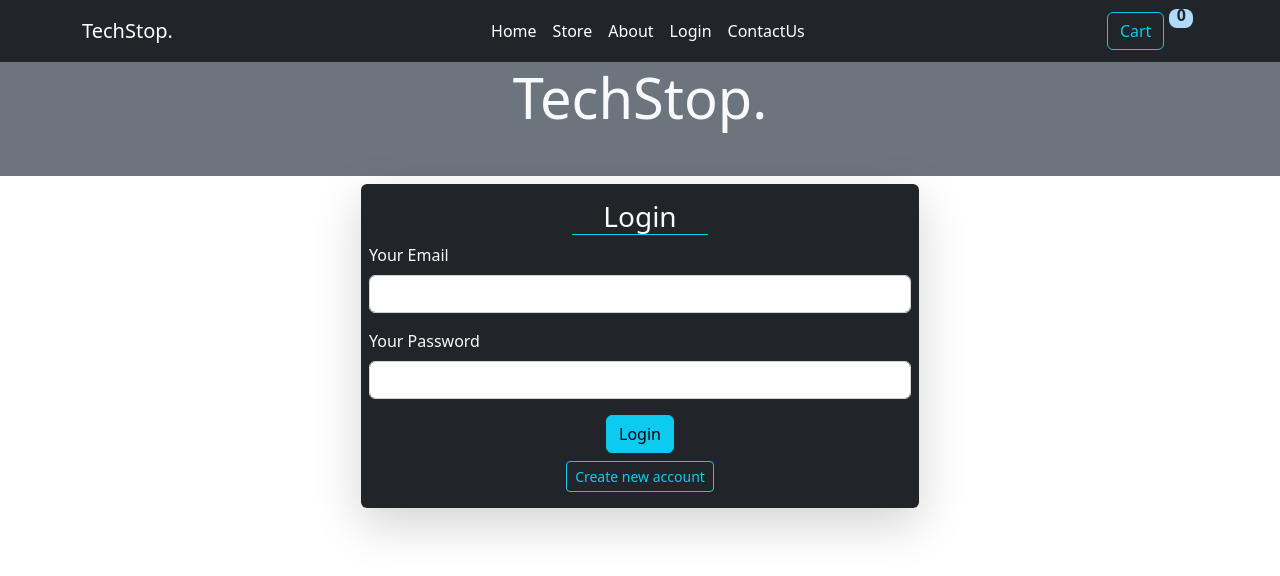
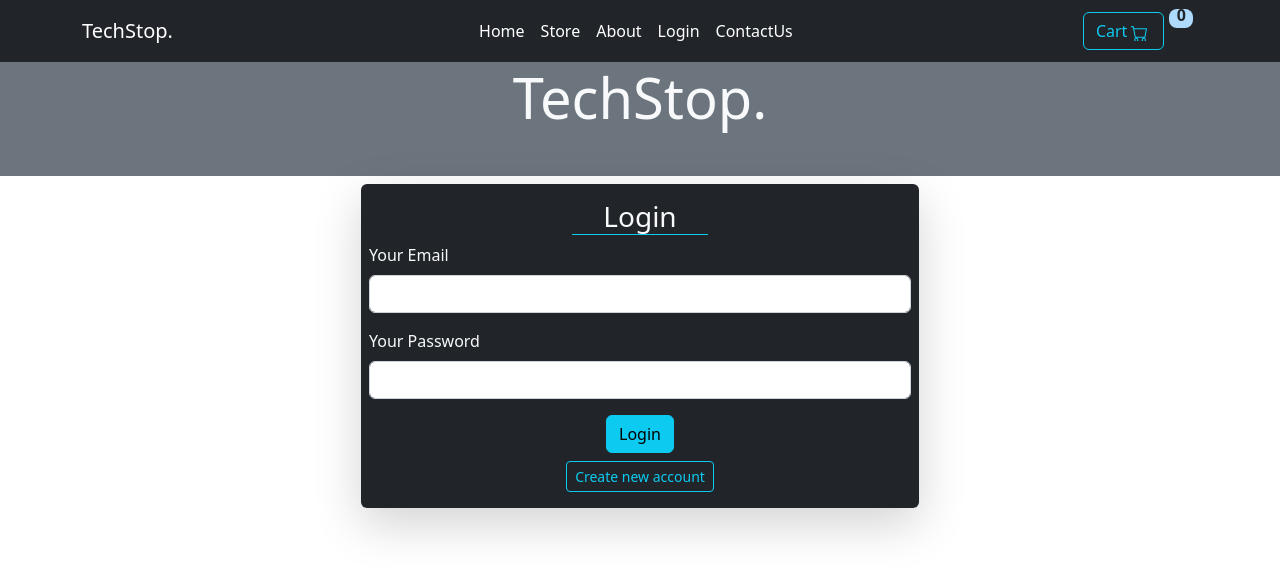
Before and after one commit to PrxWrath/ecommerce-app, a React (Create React App) app: page /store in a window 1280 px wide. Shown: the top 576 px of the page. Built offline with nearby package versions, Linux system fonts and the light colour scheme; no server answers.

Commit message:
Added lazy loading and optimizations

```diff
--- a/src/App.js
+++ b/src/App.js
@@ -1,14 +1,16 @@
-import React, { useContext, useState } from "react";
+import React, { Suspense, useContext, useState } from "react";
 import { Route, Switch} from "react-router-dom";
 import Header from "./components/Layout/Header";
 import Banner from "./components/Layout/Banner";
-import Products from "./components/Main/Products";
-import Home from "./components/Main/Home";
-import Cart from "./components/Cart/Cart";
-import About from "./components/Info/About";
-import Contact from "./components/Info/Contact";
-import UserForm from "./components/Auth/UserForm";
 import Context from "./store/Context";
+import Loader from "./components/Layout/Loader";
+
+const Products = React.lazy(()=>import('./components/Main/Products'));
+const Home = React.lazy(()=>import("./components/Main/Home"));
+const Cart = React.lazy(()=>import("./components/Cart/Cart"));
+const About = React.lazy(()=>import("./components/Info/About"));
+const Contact = React.lazy(()=>import("./components/Info/Contact"));
+const UserForm = React.lazy(()=>import("./components/Auth/UserForm"));
 
 const App = () => {
   const [showCart, setShowCart] = useState(false);
@@ -18,6 +20,8 @@ const App = () => {
     <>
       <Header setShowCart={setShowCart} />
       <Banner />
+
+      <Suspense fallback={<Loader/>}>
         <Cart showCart={showCart} setShowCart={setShowCart} />
         <Switch>
           <Route exact path="/">
@@ -37,6 +41,7 @@ const App = () => {
             <UserForm />
           </Route>
         </Switch>
+      </Suspense>
     </>
   );
 };
--- a/src/components/Layout/HeaderCart.js
+++ b/src/components/Layout/HeaderCart.js
@@ -1,18 +1,36 @@
-import React, {useContext} from "react";
+import React, { useContext } from "react";
 import { Button } from "react-bootstrap";
-import Context from "../../store/Context"
+import Context from "../../store/Context";
 const HeaderCart = (props) => {
-
   const cartCtx = useContext(Context);
   let itemCount = 0;
-  if(cartCtx.items){
-    Object.keys(cartCtx.items).forEach(key=>{itemCount++})
+  if (cartCtx.items) {
+    Object.keys(cartCtx.items).forEach((key) => {
+      itemCount++;
+    });
   }
 
   return (
     <div className="d-flex my-1">
-      <Button onClick={()=>{props.setShowCart(true)}} variant="outline-info" size="md">
+      <Button
+        onClick={() => {
+          props.setShowCart(true);
+        }}
+        variant="outline-info"
+        size="md"
+      >
         Cart
+        <svg
+        xmlns="http://www.w3.org/2000/svg"
+        width="16"
+        height="16"
+        fill="currentColor"
+        className="bi bi-cart mx-1"
+        viewBox="0 0 15 15"
+      >
+        <path d="M0 1.5A.5.5 0 0 1 .5 1H2a.5.5 0 0 1 .485.379L2.89 3H14.5a.5.5 0 0 1 .491.592l-1.5 8A.5.5 0 0 1 13 12H4a.5.5 0 0 1-.491-.408L2.01 3.607 1.61 2H.5a.5.5 0 0 1-.5-.5zM3.102 4l1.313 7h8.17l1.313-7H3.102zM5 12a2 2 0 1 0 0 4 2 2 0 0 0 0-4zm7 0a2 2 0 1 0 0 4 2 2 0 0 0 0-4zm-7 1a1 1 0 1 1 0 2 1 1 0 0 1 0-2zm7 0a1 1 0 1 1 0 2 1 1 0 0 1 0-2z" />
+      </svg>
+
       </Button>
       <sup
         style={{
@@ -27,7 +45,7 @@ const HeaderCart = (props) => {
           borderRadius: "8px",
         }}
       >
-       {itemCount}
+        {itemCount}
       </sup>
     </div>
   );
--- /dev/null
+++ b/src/components/Layout/Loader.js
@@ -0,0 +1,10 @@
+import React from 'react'
+import classes from './Loader.module.css'
+
+const Loader = () => {
+  return (
+    <div className={`${classes.loader} mx-auto`}></div>
+  )
+}
+
+export default Loader
--- /dev/null
+++ b/src/components/Layout/Loader.module.css
@@ -0,0 +1,15 @@
+.loader {
+    border: 14px solid #f3f3f3;
+    border-top: 14px solid #fe0738;
+    border-bottom: 14px solid #fe0738;
+    border-radius: 50%;
+    width: 60px;
+    height: 60px;
+    margin: 0.3rem auto;
+    animation: spin 2s linear infinite;
+  }
+
+  @keyframes spin {
+    0% { transform: rotate(0deg); }
+    100% { transform: rotate(360deg); }
+  }
--- a/src/components/Main/Products.js
+++ b/src/components/Main/Products.js
@@ -72,7 +72,7 @@ const Products = (props) => {
   };
 
   return (
-    <Container>
+    <Container className='p-3'>
       {product ? (
         <ProductDetails product={product} setProduct={setProduct} addToCart={addToCartHandler} />
       ) : (
```
Lines whose indentation alone changed are shown as unchanged.
